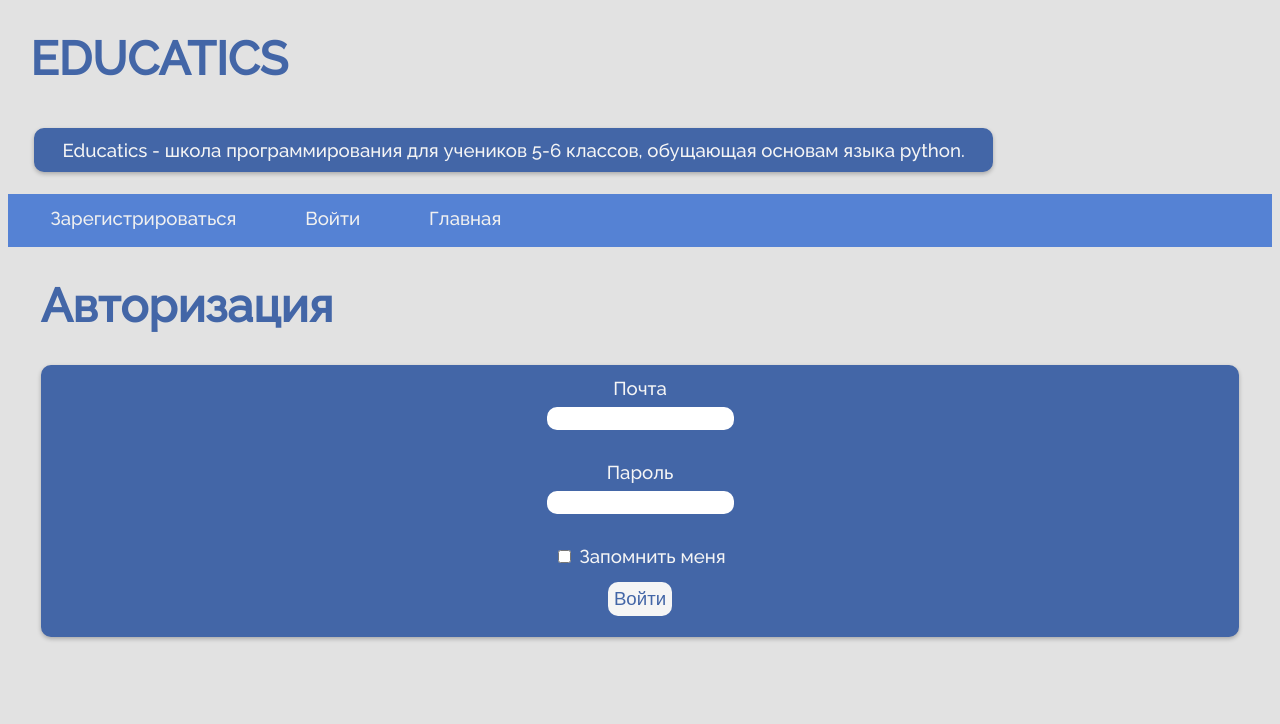
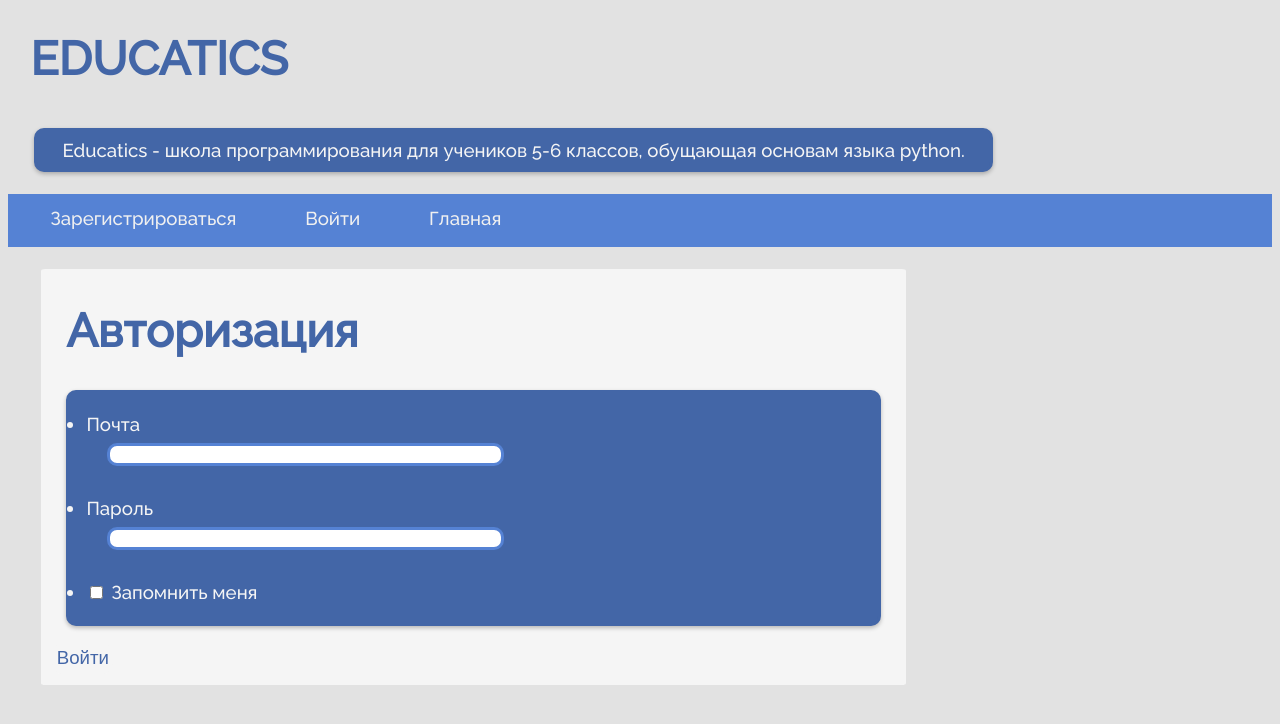
Before and after one commit to Thanoss-blip/WEB--10-, a Flask app: page /login in a window 1280 px wide. Shown: the top 724 px of the page. Run offline with Flask 2, Linux system fonts and the light colour scheme.

Commit message:
Update login.html

```diff
--- a/templates/login.html
+++ b/templates/login.html
@@ -1,29 +1,32 @@
 {% extends "base.html" %}
 {% block content %}
+<br>
+<div class="main">
 	<h1>Авторизация</h1>
 	<form action="" method="post">
 		{{ form.hidden_tag() }}
-		<p>
+		<ul>
+			<li>
 			{{ form.email.label }}<br>
-			{{ form.email(class="form-control", type="email") }}<br>
+			{{ form.email(class="text", type="email") }}</li><br>
 			{% for error in form.email.errors %}
 				<div class="alert alert-danger" role="alert">
 					{{ error }}
 				</div>
 			{% endfor %}
-		<br>
+			<li>
 			{{ form.password.label }}<br>
-			{{ form.password(class="form-control", type="password") }}<br>
+			{{ form.password(class="text", type="password") }}</li><br>
 			{% for error in form.password.errors %}
 				<div class="alert alert-danger" role="alert">
 					{{ error }}
 				</div>
 			{% endfor %}
-		<br>
-		{{ form.remember_me() }} {{ form.remember_me.label }}
-                <br>
+			<li>
+			{{ form.remember_me() }} {{ form.remember_me.label }}</li>
+        	</ul>
 		{{ form.submit(type="submit", class="btn btn-active") }}
-		</p>
 		<div>{{ message }}</div>
 	</form>
+</div>
 {% endblock %}
```
